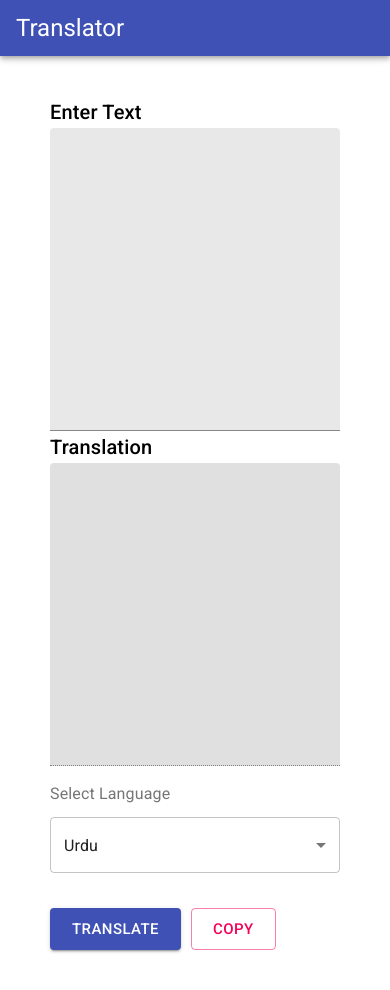
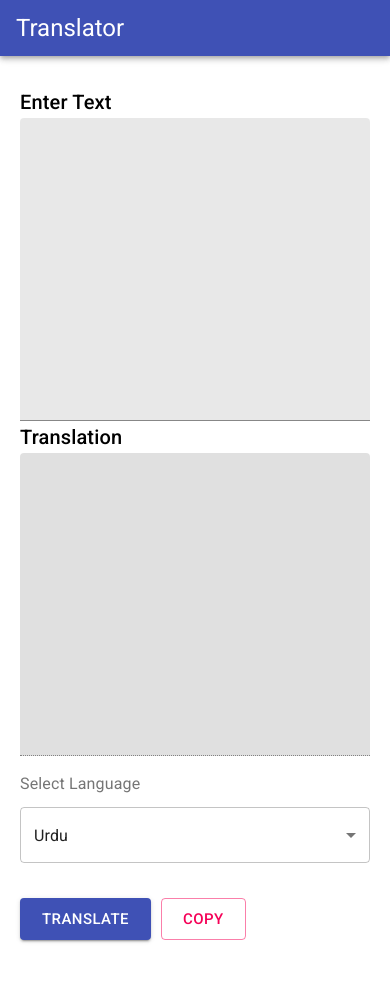
Before and after one commit to shessafridi/icd-translator, a React (Create React App) app: page / in a window 390 px wide. Built offline with nearby package versions, Linux system fonts and the light colour scheme.

Commit message:
Improved mobile UI

```diff
--- a/src/components/Translator.tsx
+++ b/src/components/Translator.tsx
@@ -12,7 +12,14 @@ import SelectLanguage from './SelectLanguage';
 
 const useStyles = makeStyles({
   root: {
-    margin: '40px 50px',
+    margin: '30px auto',
+    padding: '0 50px',
+    maxWidth: '1200px',
+    display: 'block',
+    marginLeft: 'auto',
+  },
+  rootSmall: {
+    padding: '0 20px',
   },
   grid: {
     display: 'grid',
@@ -58,7 +65,11 @@ const Translator: React.FC<TranslatorProps> = () => {
   };
 
   return (
-    <div className={classes.root}>
+    <div
+      className={
+        isLarge ? classes.root : `${classes.root} ${classes.rootSmall}`
+      }
+    >
       <div className={isLarge ? classes.grid : `${classes.small}`}>
         <div>
           <Typography variant='h6'>Enter Text</Typography>
```
